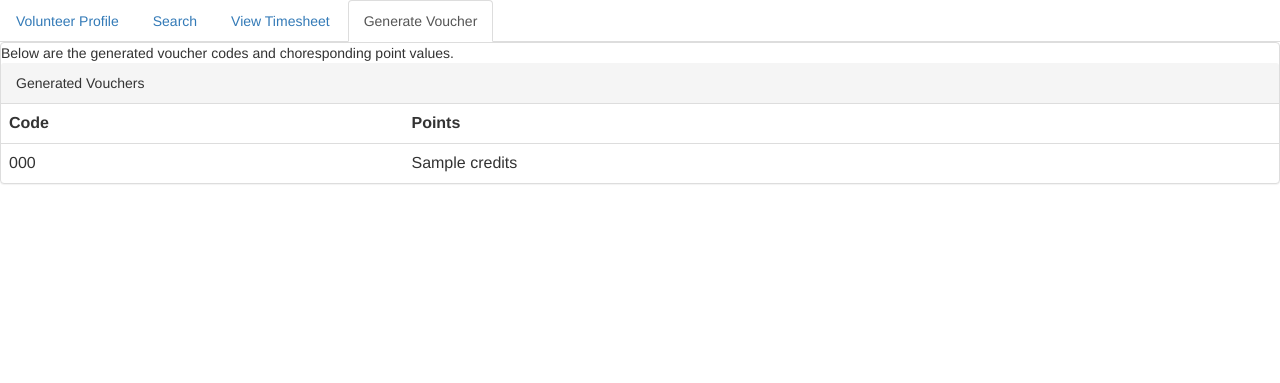
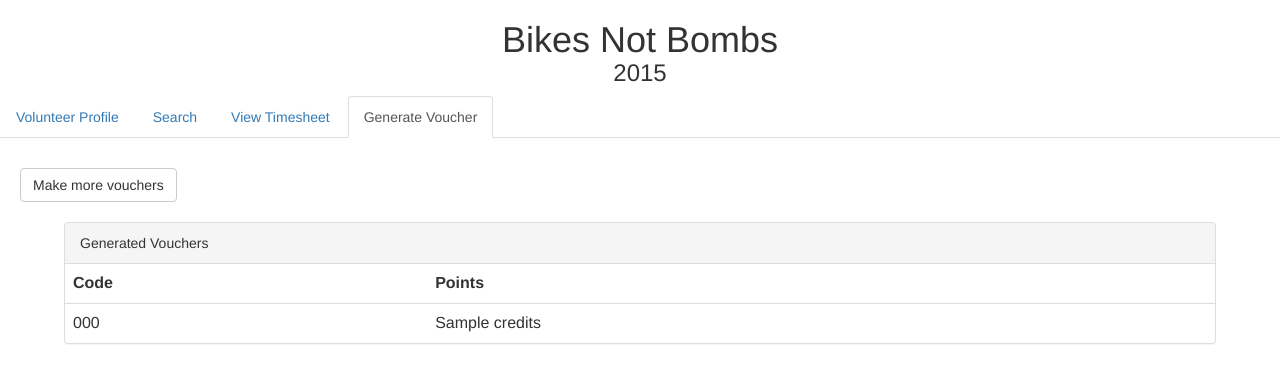
Before and after one commit to Little-Black/bnb, a Django app: template bnbvolunteer/volunteers/templates/volunteers/viewGeneratedCodes.html in a window 1280 px wide. Shown: the top 383 px of the page. Run offline with Django 3.2, Linux system fonts and the light colour scheme; the template is opened without the code that fills it: most values are stand-ins (such as "Sample title", 1, 10 or a date in 2020); some libraries are stand-ins or nearby versions.

Commit message:
Fixed up viewGeneratedCodes

```diff
--- /dev/null
+++ b/bnbvolunteer/volunteers/static/volunteers/css/staffPages.css
@@ -0,0 +1,9 @@
+.bnb-header, .staff-header{
+	text-align: center;
+}
+.bnb-header{
+	margin-bottom: 0;
+}
+.staff-header{
+	margin-top: 0;
+}
--- /dev/null
+++ b/bnbvolunteer/volunteers/static/volunteers/css/viewGeneratedCodes.css
@@ -0,0 +1,7 @@
+.results{
+	width: 90%;
+	margin: 20px auto auto auto;
+}
+.make-voucher-btn{
+	margin: 30px 0 0 20px;
+}
--- a/bnbvolunteer/volunteers/templates/volunteers/viewGeneratedCodes.html
+++ b/bnbvolunteer/volunteers/templates/volunteers/viewGeneratedCodes.html
@@ -2,8 +2,12 @@
 <html>
 <!-- Bootstrap -->
 <link rel="stylesheet" type="text/css" href="{% static 'volunteers/css/Bootstrap/bootstrap.min.css' %}" />
-<!-- <link rel="stylesheet" type="text/css" href="{% static 'volunteers/css/viewGeneratedCodes.css' %}" /> -->
+<link rel="stylesheet" type="text/css" href="{% static 'volunteers/css/staffPages.css' %}" />
+<link rel="stylesheet" type="text/css" href="{% static 'volunteers/css/viewGeneratedCodes.css' %}" />
 <body>
+
+<h1 class="bnb-header">Bikes Not Bombs</h1>
+<h3 class="staff-header">2015</h3>
 
 <ul class="nav nav-tabs">
   <li role="presentation"><a href="#">Volunteer Profile</a></li>
@@ -11,9 +15,11 @@
   <li role="presentation"><a href="#">View Timesheet</a></li>
   <li role="presentation" class="active"><a href="#">Generate Voucher</a></li>
 </ul>
+	<a href="../codeGenerator"><button class="make-voucher-btn btn btn-default">Make more vouchers
+	</button></a>
 
 	<div class="panel panel-default results">
-  Below are the generated voucher codes and choresponding point values.
+	  <!-- Below are the generated voucher codes and choresponding point values. -->
 	  <div class="panel-heading">Generated Vouchers</div>
 
 	  <table class="table">
```
Also changed, not shown: bnbvolunteer/db.sqlite3. Lines whose indentation alone changed are shown as unchanged.
